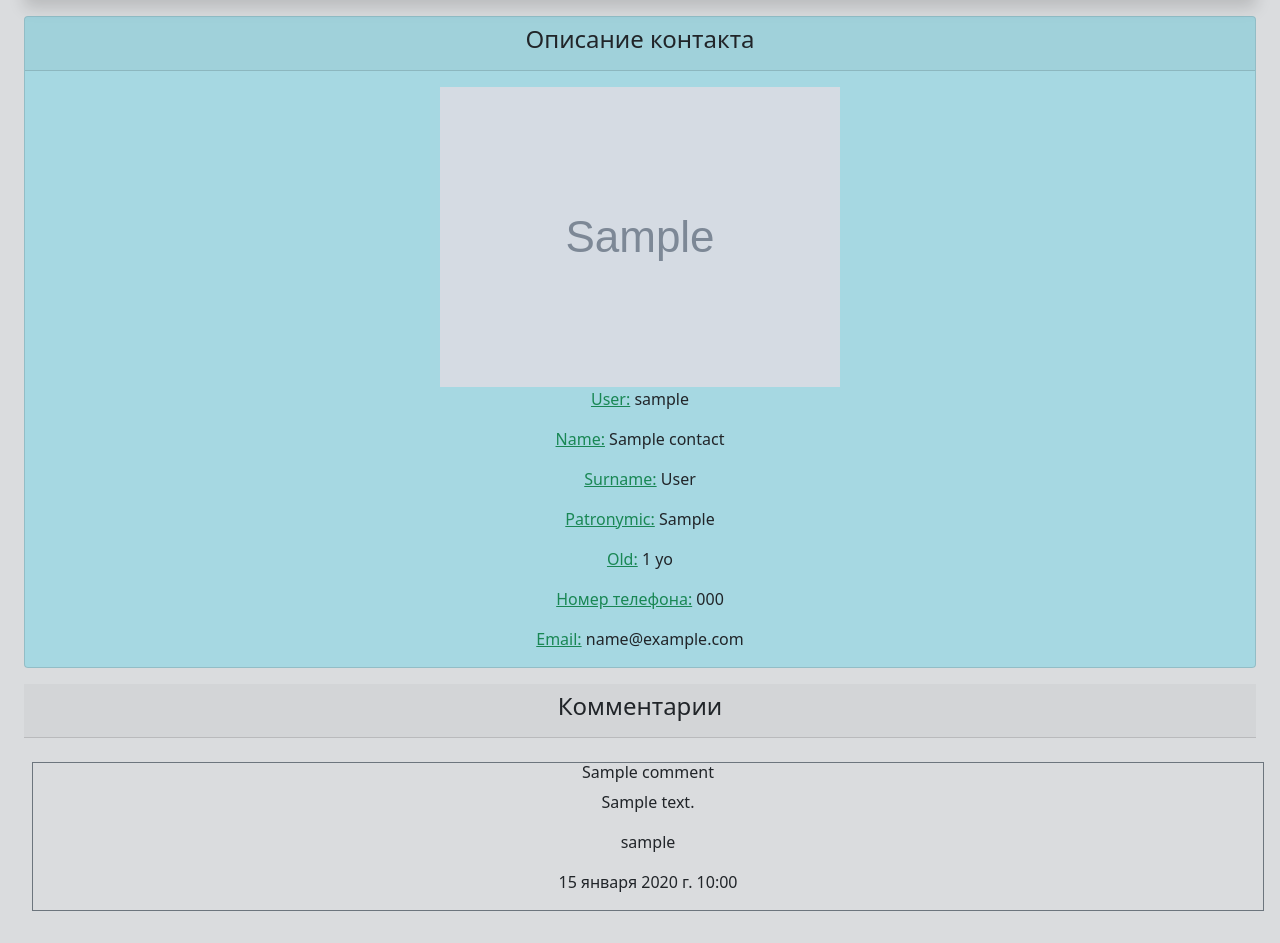
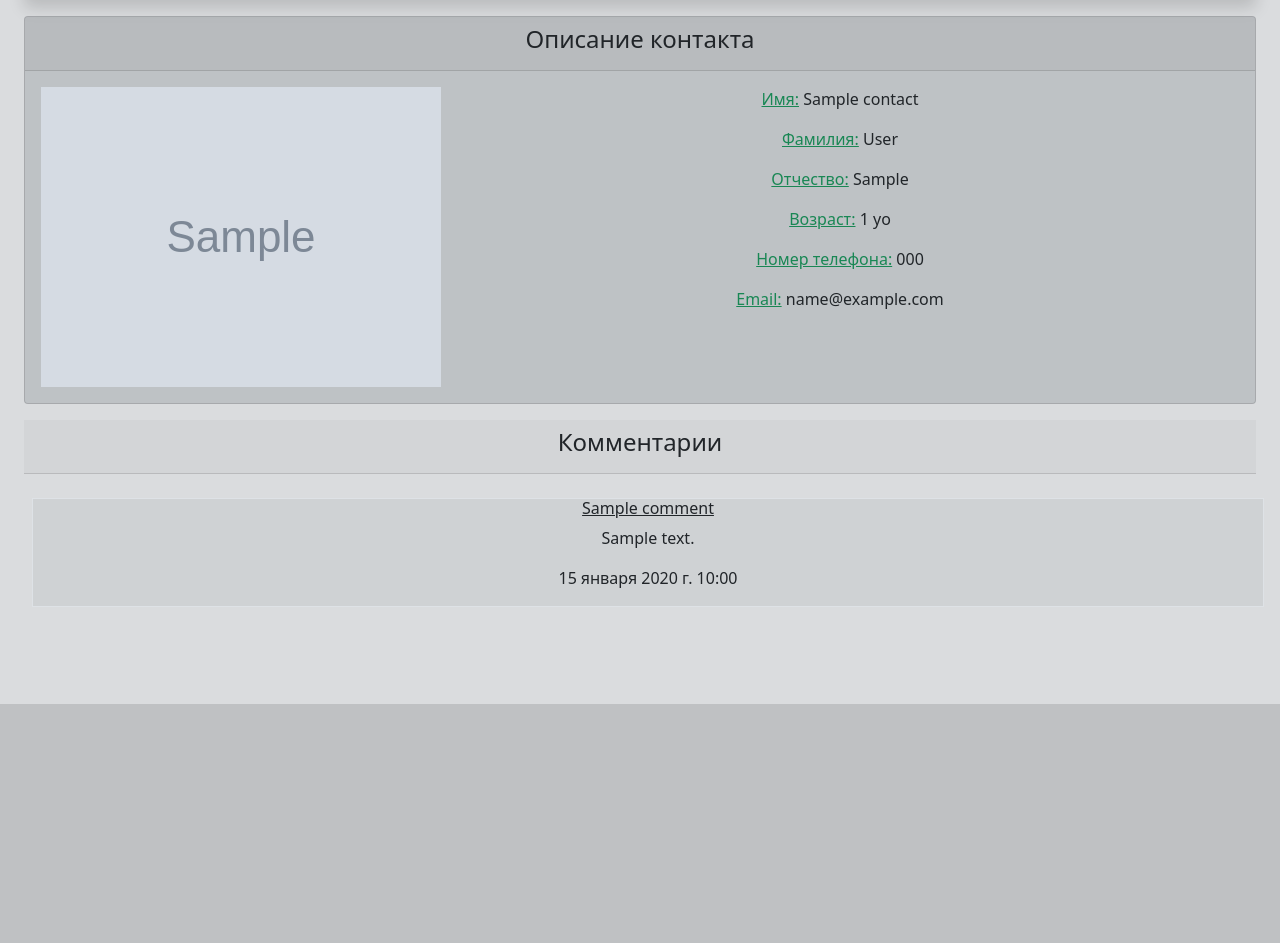
Before and after one commit to ArtMot99/AdressBook, a Django app: a page that uses address/templates/address/info_about_contact.html in a window 1280 px wide. Shown: the part 96-1039 px from the top of the page. After the commit the page ends 800 px from the top, so only its background shows below. Run offline with Django 4.2, Linux system fonts and the light colour scheme; tables that the repository leaves empty hold one stand-in row (values such as "Sample post"); grey boxes marked "Sample" are stand-in pictures; some libraries are stand-ins or nearby versions.

Commit message:
Изменен шаблон

```diff
--- a/address/templates/address/info_about_contact.html
+++ b/address/templates/address/info_about_contact.html
@@ -10,34 +10,43 @@
 {% block content %}
     {% include 'includes/navbar.html' %}
 
-    <div class="card bg-info mb-3 bg-opacity-25 text-center">
+    <div class="card bg-secondary mb-3 bg-opacity-25 text-center">
         <div class="card-header"><h4>Описание контакта</h4></div>
         <div class="card-body">
 {#        Добавлено вывод изображения в инфо о контакте#}
-            {% thumbnail contact.photo '200x300' crop='center' as im %}
-                <img src="{{ im.url }}" alt="Картинка контакта">
+            {% thumbnail contact.photo '300x350' crop='center' as im %}
+                <img class="float-start position-relative" src="{{ im.url }}" alt="Картинка контакта">
             {% endthumbnail %}
-            <p class="card-text"><span class="text-success text-decoration-underline">User:</span> {{ contact.user }}</p>
-            <p class="card-text"><span class="text-success text-decoration-underline">Name:</span> {{ contact.name }}</p>
-            <p class="card-text"><span class="text-success text-decoration-underline">Surname:</span> {{ contact.surname }}</p>
-            <p class="card-text"><span class="text-success text-decoration-underline">Patronymic:</span> {{ contact.patronymic }}</p>
-            <p class="card-text"><span class="text-success text-decoration-underline">Old:</span> {{ contact.old }} yo</p>
+{#            <p class="card-text"><span class="text-success text-decoration-underline">User:</span> {{ contact.user }}</p>#}
+            <p class="mb-3 card-text"><span class="text-success text-decoration-underline">Имя:</span> {{ contact.name }}</p>
+            <p class="mb-3 card-text"><span class="text-success text-decoration-underline">Фамилия:</span> {{ contact.surname }}</p>
+            <p class="mb-3 card-text"><span class="text-success text-decoration-underline">Отчество:</span> {{ contact.patronymic }}</p>
+            <p class="mb-3 card-text"><span class="text-success text-decoration-underline">Возраст:</span> {{ contact.old }} yo</p>
             {% for phone in contact.phone_set.all %}
-                <p class="card-text"><span class="text-success text-decoration-underline">Номер телефона:</span> {{ phone.phone_number }}</p>
+                <p class="mb-3 card-text"><span class="text-success text-decoration-underline">Номер телефона:</span> {{ phone.phone_number }}</p>
             {% endfor %}
             {% for email in contact.email_set.all %}
-                <p class="card-text"><span class="text-success text-decoration-underline">Email:</span> {{ email.email_address }}</p>
+                <p class="mb-3 card-text"><span class="text-success text-decoration-underline">Email:</span> {{ email.email_address }}</p>
             {% endfor %}
+        {% if user.is_authenticated %}
+            <div class="">
+                <a class="btn mb-3 btn-success btn-sm" role="button" style="width: 9rem" href="{% url 'update' slug=contact.slug %}">Обновить контакт</a>
+            </div>
+
+            <div class="">
+                <a class="btn mb-3 btn-danger btn-sm" role="button" style="width: 9rem" href="{% url 'delete' slug=contact.slug %}">Удалить контакт</a>
+            </div>
+        {% endif %}
         </div>
     </div>
     {#    Коментарии   #}
 {#    <h3 class="text-center mb-4">Комментарии</h3>#}
     <div class="card-header text-center mb-4"><h4>Комментарии</h4></div>
     {% for comment in object_list %}
-        <div class="border border-1 border-secondary m-2 w-100 h-25 text-center">
-            <h6>{{ comment.title }}</h6>
+        <div class="border bg-opacity-10 bg-secondary mb-4 m-2 w-100 h-25 text-center">
+            <h6 class="text-decoration-underline">{{ comment.title }}</h6>
             <p>{{ comment.content }}</p>
-            <p>{{ comment.author }}</p>
+{#            <p>{{ comment.author }}</p>#}
             <p>{{ comment.update_at }}</p>
         </div>
     {% endfor %}
@@ -50,15 +59,7 @@
 {% if user.is_authenticated %}
     <div class="text-center">
         <div class="">
-            <a class="btn mb-3 btn-success btn-sm" role="button" style="width: 9rem" href="{% url 'update' slug=contact.slug %}">Обновить контакт</a>
-        </div>
-
-        <div class="">
             <a class="btn mb-3 btn-secondary btn-sm" role="button" style="width: 9rem" href="{% url 'create_comment' slug=contact.slug %}">Оставить комментарий</a>
-        </div>
-
-        <div class="">
-            <a class="btn mb-3 btn-danger btn-sm" role="button" style="width: 9rem" href="{% url 'delete' slug=contact.slug %}">Удалить контакт</a>
         </div>
     </div>
 {% endif %}
--- a/address/views.py
+++ b/address/views.py
@@ -1,6 +1,9 @@
+from django.contrib.auth.decorators import login_required
+from django.contrib.auth.mixins import LoginRequiredMixin, UserPassesTestMixin
 from django.http import HttpResponseRedirect
 from django.shortcuts import get_object_or_404, render
 from django.urls import reverse, reverse_lazy
+from django.utils.decorators import method_decorator
 from django.views.generic import ListView, DetailView, CreateView, UpdateView, FormView, DeleteView
 from django.views.generic.detail import SingleObjectMixin
 
@@ -156,12 +159,15 @@ class CreateContactView(CreateView):
         return super().form_valid(form)
 
 
+# todo [ UserPassesTestMixin ] можно дать права доступа с помощью миксина и метода (test_func)
 class UpdateContactView(UpdateView):
     template_name = 'address/update_contact.html'
     model = Contact
     form_class = CreateContactModelForm
+    success_url = reverse_lazy('main_menu')
 
-    success_url = reverse_lazy('main_menu')
+    # def test_func(self):
+    #     return self.request.user.is_superuser
 
     def get_context_data(self, **kwargs):
         context = super().get_context_data(**kwargs)
```
